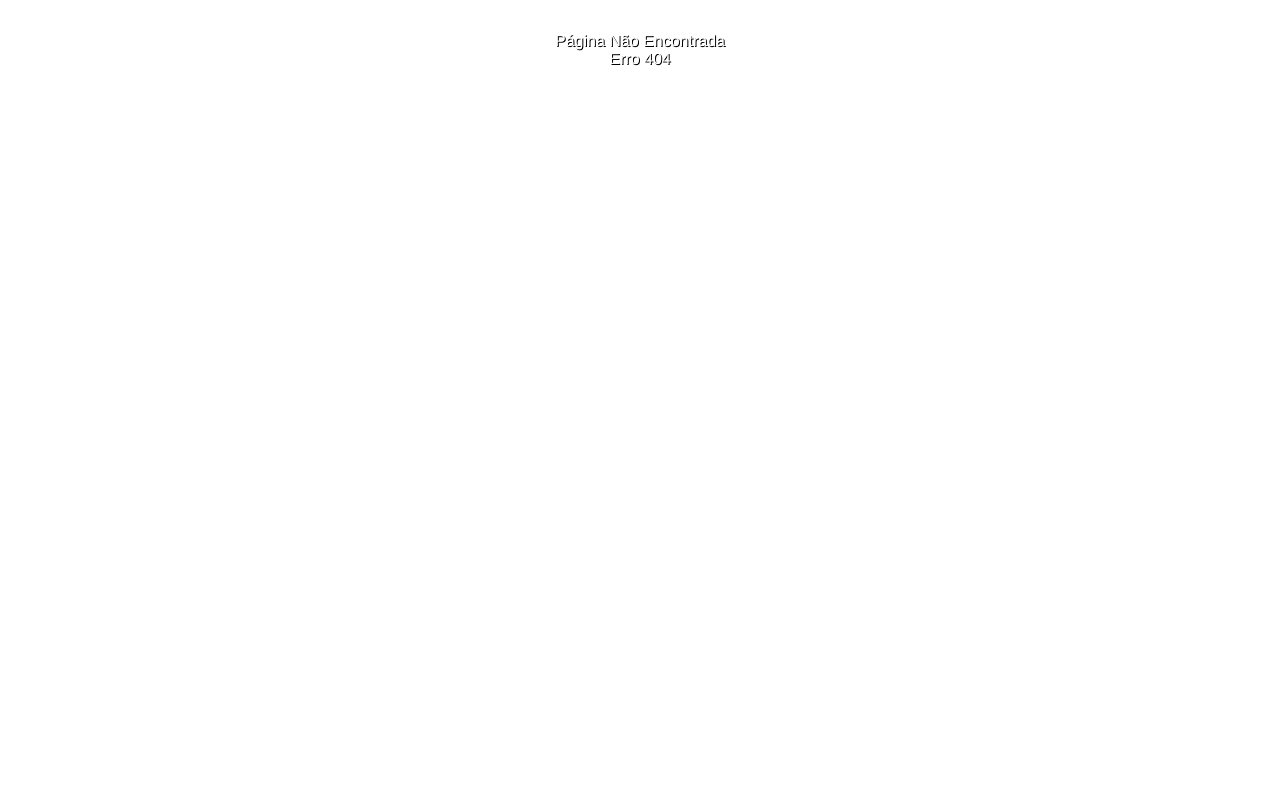
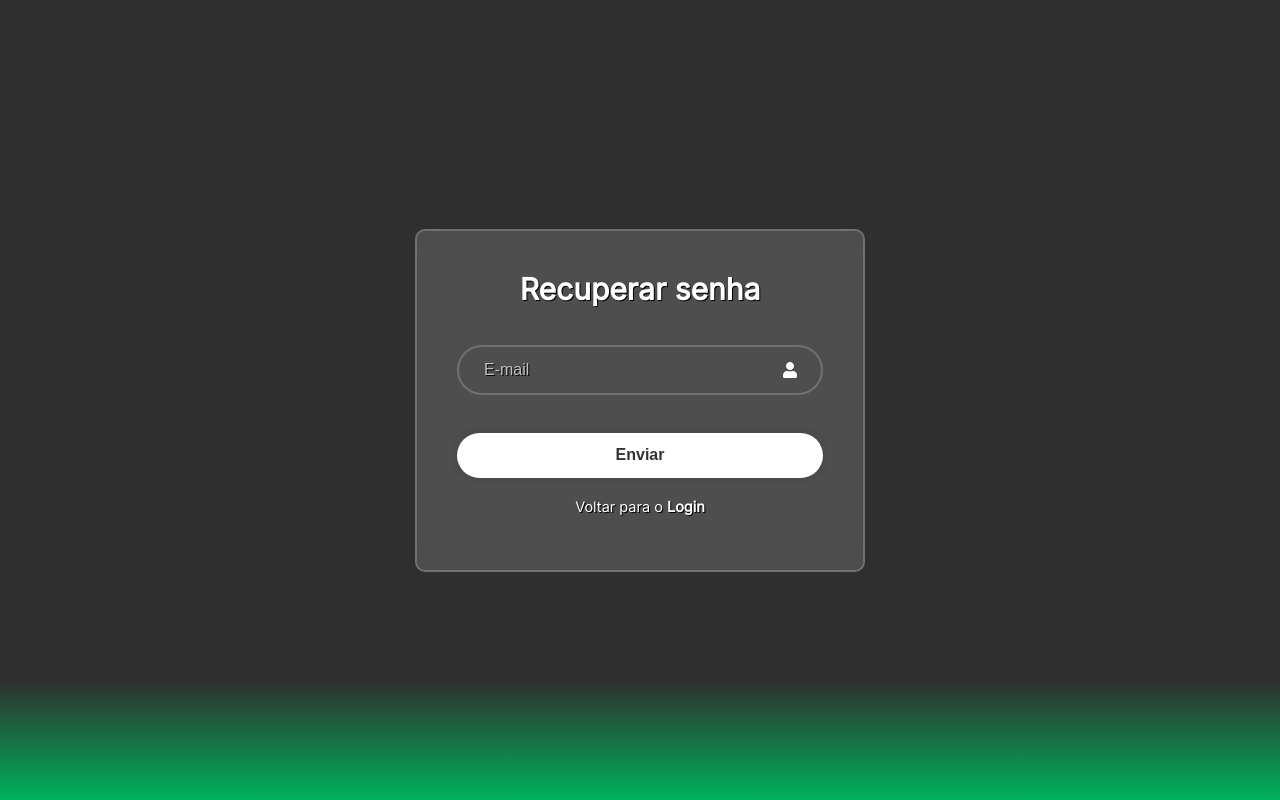
Before and after one commit to LuanGabillaud/teste-pratico-react, a React (Vite) app: page /recuperar-senha in a window 1280 px wide. Before the commit this address had no page. Built offline with nearby package versions, Linux system fonts and the light colour scheme.

Commit message:
FEAT: Iniciando a landing page

```diff
--- a/src/App.css
+++ b/src/App.css
@@ -2,7 +2,6 @@
   margin: 0;
   padding: 0;
   box-sizing: border-box;
-  font-family: Helvetica;
   text-shadow: #000 1px 1px;
   color: #fff;
 }
@@ -10,6 +9,6 @@
 #root {
   max-width: 1280px;
   margin: 0 auto;
-  padding: 2rem;
+  padding: 0 2rem 0 2rem;
   text-align: center;
 }
--- a/src/css/Login.css
+++ b/src/css/Login.css
@@ -33,7 +33,7 @@
   }
 
   .input-field input::placeholder {
-    color: #fff;
+    color: #c4c1c1;
   }
 
   .input-field .icon {
--- a/src/index.css
+++ b/src/index.css
@@ -1,6 +1,5 @@
 @import url(https://fonts.googleapis.com/css2?family=Inter:wght@300;400&display=swap);
 
 body {
-  /* background-color: #2F2F2F; */
   font-family: "Inter", sans-serif;
 }
--- a/src/main.tsx
+++ b/src/main.tsx
@@ -9,6 +9,7 @@ import { createBrowserRouter, RouterProvider } from 'react-router-dom'
 import Home from './routes/Home.tsx'
 import Dashboard from './routes/Dashboard.tsx'
 import Login from './routes/Login.tsx'
+import EsqueceuSenha from './routes/EsqueceuSenha.tsx'
 import Signin from './routes/Signin.tsx'
 import Error404 from './routes/Error404.tsx'
 
@@ -31,6 +32,10 @@ const router = createBrowserRouter([
         element: <Signin/>
       },
       {
+        path: "/recuperar-senha",
+        element: <EsqueceuSenha/>
+      },
+      {
         path: "/dashboard",
         element: <Dashboard/>
       }
--- a/src/routes/EsqueceuSenha.tsx
+++ b/src/routes/EsqueceuSenha.tsx
@@ -1,7 +1,53 @@
-// import React from "react"
+import React, { useState, FormEvent } from "react";
+import { FaUser } from "react-icons/fa";
+import AuthLayout from "../components/AuthLayout";
+import AuthStyle from "../styles/AuthStyles";
+import { Link } from "react-router-dom";
+import "../css/Login.css";
 
-const EsqueceuSenha = () => {
-    return <div>EsqueceuSenha</div>
-}
+const EsqueceuSenha: React.FC = () => {
+  // Estados para armazenar as entradas do usuário
+  const [username, setUsername] = useState<string>("");
 
-export default EsqueceuSenha
+  // Função que é chamada quando o formulário é enviado
+  const handleSubmit = (event: FormEvent) => {
+    // Impede que a página seja recarregada
+    event.preventDefault();
+
+    // Faz o console log das credenciais do usuário
+    console.log("Dados de Login:", { username });
+  };
+
+  return (
+    <AuthStyle backgroundColor="#2F2F2F" backgroundImage="linear-gradient(to bottom, #2F2F2F 85%, #00B15C)">
+    <AuthLayout
+      header={<h1>Recuperar senha</h1>}
+      footer={
+        <>
+          <button type="submit">Enviar</button>
+          <div className="signup-link">
+            <p>
+              Voltar para o <Link to="/login">Login</Link>
+            </p>
+          </div>
+        </>
+      }
+    >
+      <form onSubmit={handleSubmit}>
+        <div className="input-field">
+          <input
+            type="text"
+            placeholder="E-mail"
+            required
+            value={username}
+            onChange={(e) => setUsername(e.target.value)}
+          />
+          <FaUser className="icon" />
+        </div>
+      </form>
+    </AuthLayout>
+    </AuthStyle>
+  );
+};
+
+export default EsqueceuSenha;
--- a/src/routes/Home.tsx
+++ b/src/routes/Home.tsx
@@ -1,7 +1,16 @@
-// import React from "react"
+// import React from "react";
+import { Link } from "react-router-dom";
+import LandingPageStyles from "../styles/LandingPageStyles"
 
-const Home = () => {
-    return <div>Home</div>
-}
+const Login = () => {
 
-export default Home
+  return (
+    <LandingPageStyles backgroundColor="#2F2F2F" backgroundImage="none">
+    <div>
+        <nav>Home <Link to="/login">Log In</Link> <Link to="/cadastre-se">Sign In</Link></nav>
+    </div>
+    </LandingPageStyles>
+  );
+};
+
+export default Login;
--- a/src/routes/Login.tsx
+++ b/src/routes/Login.tsx
@@ -1,7 +1,8 @@
 import React, { useState, FormEvent } from "react";
 import { FaUser, FaLock } from "react-icons/fa";
 import AuthLayout from "../components/AuthLayout";
-import AuthStyle from "../styles/GlobalStyles";
+import AuthStyle from "../styles/AuthStyles";
+import { Link } from "react-router-dom";
 import "../css/Login.css";
 
 const Login: React.FC = () => {
@@ -28,12 +29,12 @@ const Login: React.FC = () => {
             <label>
               <input type="checkbox" /> Lembre de mim
             </label>
-            <a href="#">Esqueceu sua senha?</a>
+            <Link to="/recuperar-senha">Esqueceu sua senha?</Link>
           </div>
           <button type="submit">Login</button>
           <div className="signup-link">
             <p>
-              Não tem uma conta? <a href="#">Registrar</a>{" "}
+              Não tem uma conta? <Link to="/cadastre-se">Registrar</Link>
             </p>
           </div>
         </>
--- a/src/routes/Signin.tsx
+++ b/src/routes/Signin.tsx
@@ -1,7 +1,8 @@
 import React, { useState, FormEvent } from "react";
 import { FaUser, FaLock } from "react-icons/fa";
 import AuthLayout from "../components/AuthLayout";
-import AuthStyle from "../styles/GlobalStyles";
+import AuthStyle from "../styles/AuthStyles";
+import { Link } from "react-router-dom";
 import "../css/Login.css";
 
 const Registrar: React.FC = () => {
@@ -27,6 +28,11 @@ const Registrar: React.FC = () => {
       footer={
         <>
           <button type="submit">Registrar</button>
+          <div className="signup-link">
+            <p>
+            Voltar para o <Link to="/login">Login</Link>
+            </p>
+          </div>
         </>
       }
     >
--- /dev/null
+++ b/src/styles/LandingPageStyles.tsx
@@ -0,0 +1,38 @@
+import React from 'react';
+import { LandingPageStyleProps } from '../types/LandingPageTypes';
+import { createGlobalStyle } from 'styled-components';
+
+// Defina os estilos globais
+const GlobalStyle = createGlobalStyle<{ backgroundColor: string, backgroundImage: string }>`
+  body {
+    background-color: ${(props) => props.backgroundColor || '#2F2F2F'};
+    background-image: ${(props) => props.backgroundImage || 'none'};
+  }
+
+  nav {
+    display: flex;
+    flex-direction: row;
+    justify-content: space-between;
+    align-items: center;
+    padding: 20px 5%;
+    gap: 4px;
+    isolation: isolate;
+    position: absolute;
+    width: 100%;
+    height: 88px;
+    left: 0px;
+    top: 0px;
+    backdrop-filter: blur(91.5px);
+  }
+`;
+
+const AuthStyle: React.FC<LandingPageStyleProps> = ({ backgroundColor, children, backgroundImage }) => {
+  return (
+    <>
+      <GlobalStyle backgroundColor={backgroundColor} backgroundImage={backgroundImage} />
+      <div>{children}</div>
+    </>
+  );
+};
+
+export default AuthStyle;
--- /dev/null
+++ b/src/types/LandingPageTypes.ts
@@ -0,0 +1,5 @@
+export type LandingPageStyleProps = {
+    backgroundColor: string;
+    backgroundImage: string;
+    children: React.ReactNode;
+  }
```
Also changed, not shown: src/styles/AuthStyles.tsx (renamed from src/styles/GlobalStyles.tsx).
